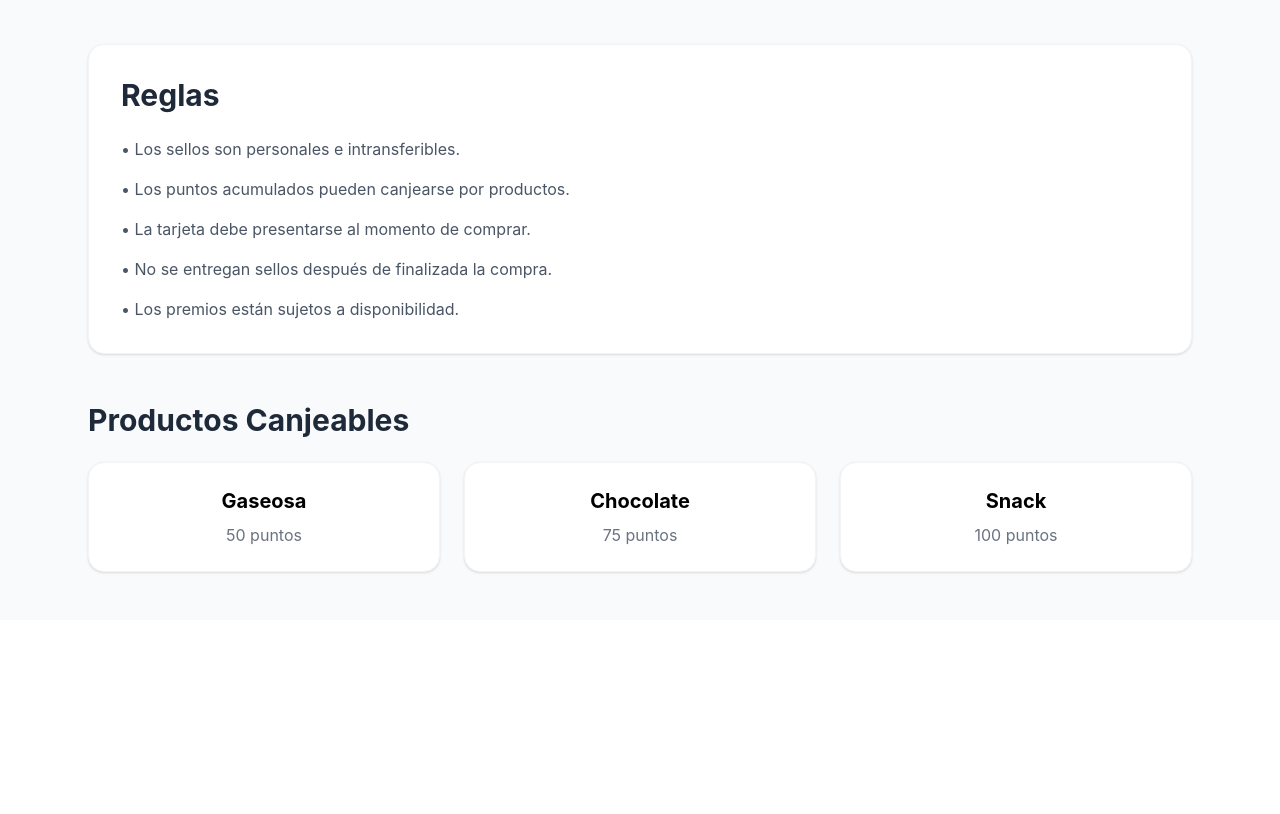
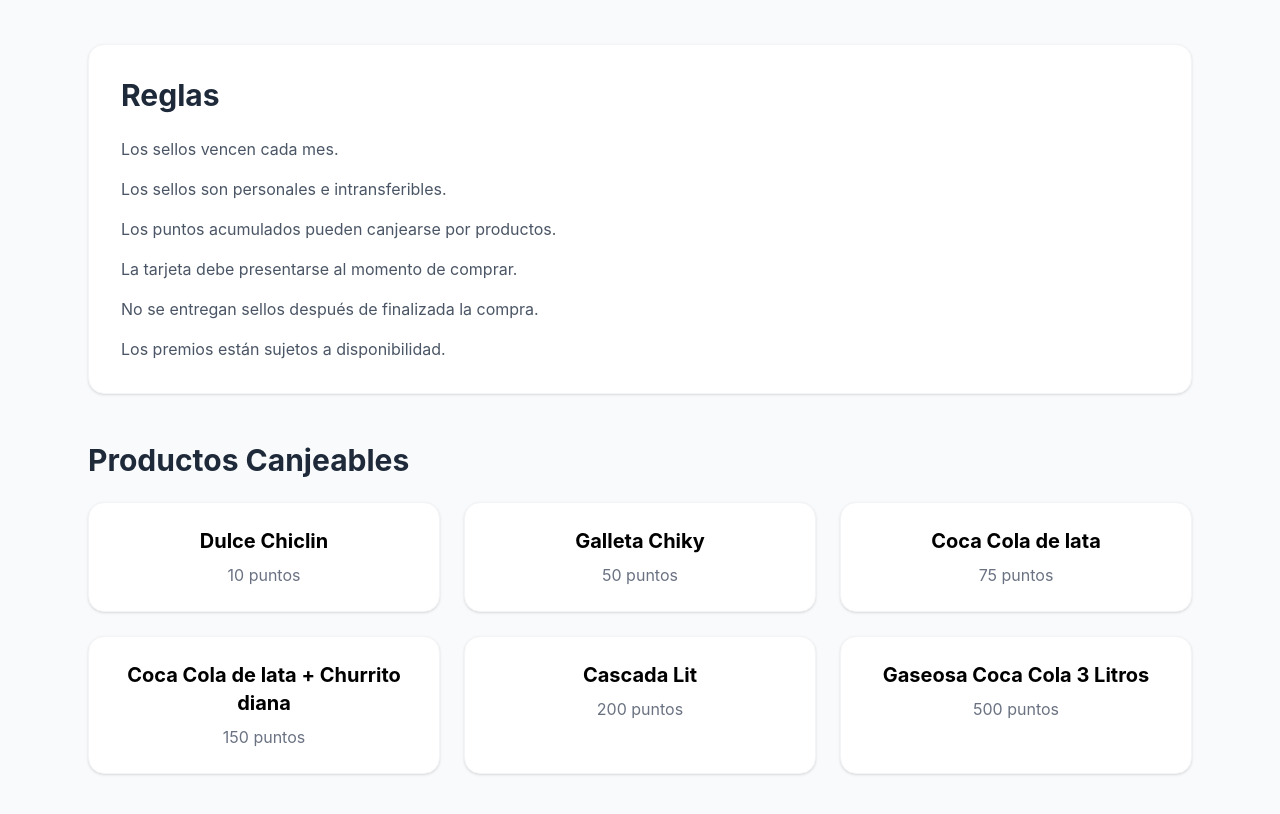
Before and after one commit to Darkjos/Minidespensa-Las-Flores, a React (Vite) app: page /premios in a window 1280 px wide. Shown: the part 860-1674 px from the top of the page. Before the commit the page ends 1480 px from the top, so only its background shows below. Built offline with nearby package versions, Linux system fonts and the light colour scheme; no server answers.

Commit message:
Terminando el dia

```diff
--- a/src/pages/Home.jsx
+++ b/src/pages/Home.jsx
@@ -59,33 +59,16 @@
                         >
                             Ver Productos
                         </Link>
+                        <Link
+                            to="/premios"
+                            className="inline-block mt-4 sm:mt-0 sm:ml-4 bg-white text-green-600 font-semibold px-8 py-3 rounded-xl shadow-lg hover:scale-105 transition"
+                        >
+                            Ver Premios
+                        </Link>
 
                     </div>
 
                 </div>
-
-            </section>
-
-            {/* BENEFICIOS */}
-            <section className="max-w-6xl mx-auto px-6 py-16 grid md:grid-cols-3 gap-6">
-
-                {[
-                    { title: "Variedad", desc: "Todo lo que necesitas en un solo lugar" },
-                    //{ title: "Rápido", desc: "Atención ágil y eficiente" },
-                    //{ title: "Cercano", desc: "Siempre cerca de tu colonia" },
-                ].map((item, i) => (
-                    <div
-                        key={i}
-                        className="bg-white p-6 rounded-2xl shadow-sm hover:shadow-md hover:-translate-y-1 transition border border-gray-100"
-                    >
-                        <h3 className="font-semibold text-lg mb-2 text-gray-800">
-                            {item.title}
-                        </h3>
-                        <p className="text-gray-500 text-sm">
-                            {item.desc}
-                        </p>
-                    </div>
-                ))}
 
             </section>
 
@@ -94,9 +77,9 @@
 
                 <div className="mb-10 text-center">
 
-                    <h2 className="text-3xl md:text-4xl font-bold text-gray-800">
+                    <h1 className="text-3xl md:text-4xl font-bold text-gray-800">
                         Ofertas del Mes
-                    </h2>
+                    </h1>
 
                     <p className="text-gray-500 mt-2">
                         Lo más popular de nuestra tienda
@@ -106,7 +89,7 @@
 
                 {destacados.length === 0 ? (
                     <p className="text-center text-gray-500">
-                        No hay productos destacados aún 😢
+                        No hay productos destacados aún
                     </p>
                 ) : (
                     <div className="grid sm:grid-cols-2 md:grid-cols-3 gap-6">
--- a/src/pages/Premios.jsx
+++ b/src/pages/Premios.jsx
@@ -61,7 +61,7 @@
                         </h3>
 
                         <p className="text-gray-700 font-medium">
-                            10 puntos
+                            5 puntos
                         </p>
 
                         <p className="text-gray-500 mt-3">
@@ -80,7 +80,7 @@
                         </h3>
 
                         <p className="text-gray-700 font-medium">
-                            15 puntos
+                            12 puntos
                         </p>
 
                         <p className="text-gray-500 mt-3">
@@ -120,23 +120,22 @@
                     <ul className="space-y-4 text-gray-600">
 
                         <li>
-                            • Los sellos son personales e intransferibles.
+                            Los sellos vencen cada mes.
                         </li>
-
                         <li>
-                            • Los puntos acumulados pueden canjearse por productos.
+                            Los sellos son personales e intransferibles.
                         </li>
-
                         <li>
-                            • La tarjeta debe presentarse al momento de comprar.
+                            Los puntos acumulados pueden canjearse por productos.
                         </li>
-
                         <li>
-                            • No se entregan sellos después de finalizada la compra.
+                            La tarjeta debe presentarse al momento de comprar.
                         </li>
-
                         <li>
-                            • Los premios están sujetos a disponibilidad.
+                            No se entregan sellos después de finalizada la compra.
+                        </li>
+                        <li>
+                            Los premios están sujetos a disponibilidad.
                         </li>
 
                     </ul>
@@ -150,10 +149,23 @@
 
                 <div className="grid md:grid-cols-3 gap-6">
 
+
                     <div className="bg-white rounded-2xl p-6 shadow-sm border border-gray-100 text-center hover:shadow-md transition">
 
                         <h3 className="text-xl font-bold mb-2">
-                            Gaseosa
+                            Dulce Chiclin
+                        </h3>
+
+                        <p className="text-gray-500">
+                            10 puntos
+                        </p>
+
+                    </div>
+
+                    <div className="bg-white rounded-2xl p-6 shadow-sm border border-gray-100 text-center hover:shadow-md transition">
+
+                        <h3 className="text-xl font-bold mb-2">
+                            Galleta Chiky
                         </h3>
 
                         <p className="text-gray-500">
@@ -165,7 +177,7 @@
                     <div className="bg-white rounded-2xl p-6 shadow-sm border border-gray-100 text-center hover:shadow-md transition">
 
                         <h3 className="text-xl font-bold mb-2">
-                            Chocolate
+                            Coca Cola de lata
                         </h3>
 
                         <p className="text-gray-500">
@@ -174,14 +186,40 @@
 
                     </div>
 
+
+
                     <div className="bg-white rounded-2xl p-6 shadow-sm border border-gray-100 text-center hover:shadow-md transition">
 
                         <h3 className="text-xl font-bold mb-2">
-                            Snack
+                            Coca Cola de lata + Churrito diana
                         </h3>
 
                         <p className="text-gray-500">
-                            100 puntos
+                            150 puntos
+                        </p>
+
+                    </div>
+
+                    <div className="bg-white rounded-2xl p-6 shadow-sm border border-gray-100 text-center hover:shadow-md transition">
+
+                        <h3 className="text-xl font-bold mb-2">
+                            Cascada Lit
+                        </h3>
+
+                        <p className="text-gray-500">
+                            200 puntos
+                        </p>
+
+                    </div>
+
+                    <div className="bg-white rounded-2xl p-6 shadow-sm border border-gray-100 text-center hover:shadow-md transition">
+
+                        <h3 className="text-xl font-bold mb-2">
+                            Gaseosa Coca Cola 3 Litros
+                        </h3>
+
+                        <p className="text-gray-500">
+                            500 puntos
                         </p>
 
                     </div>
```
